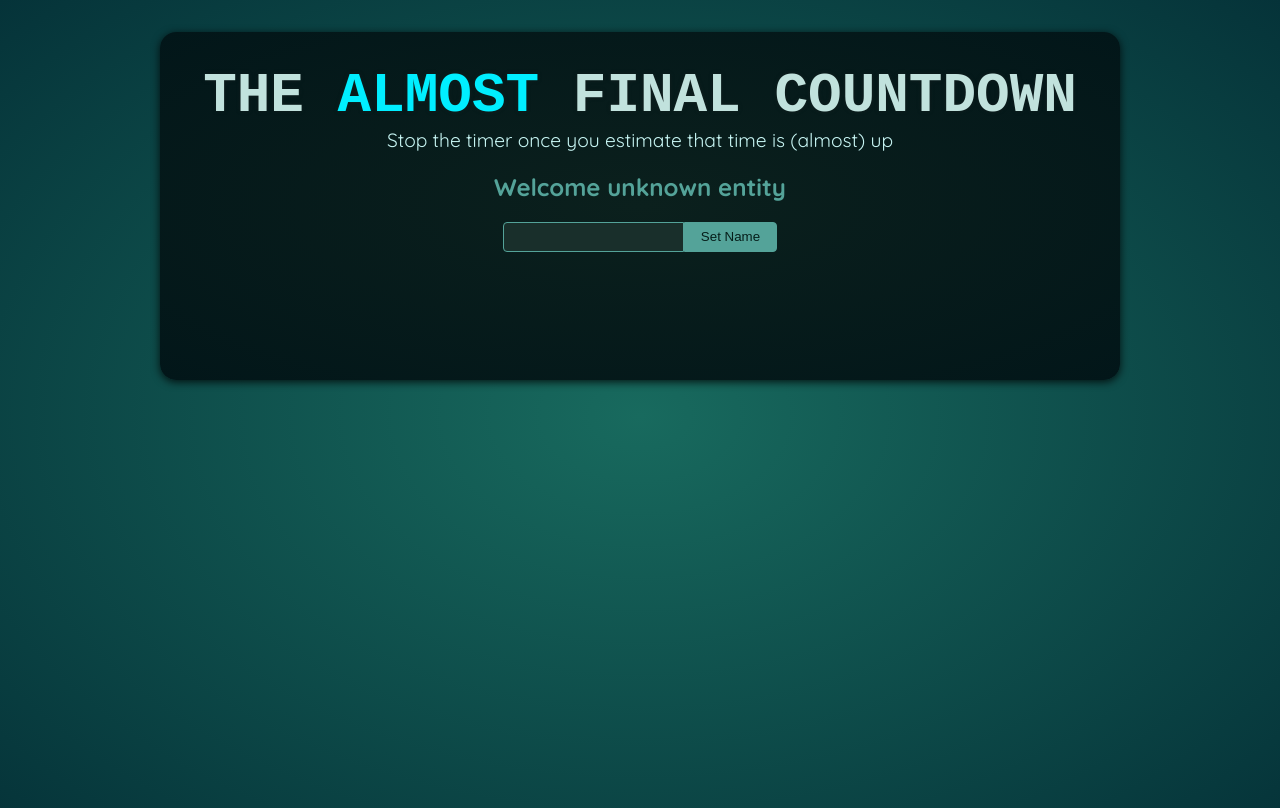
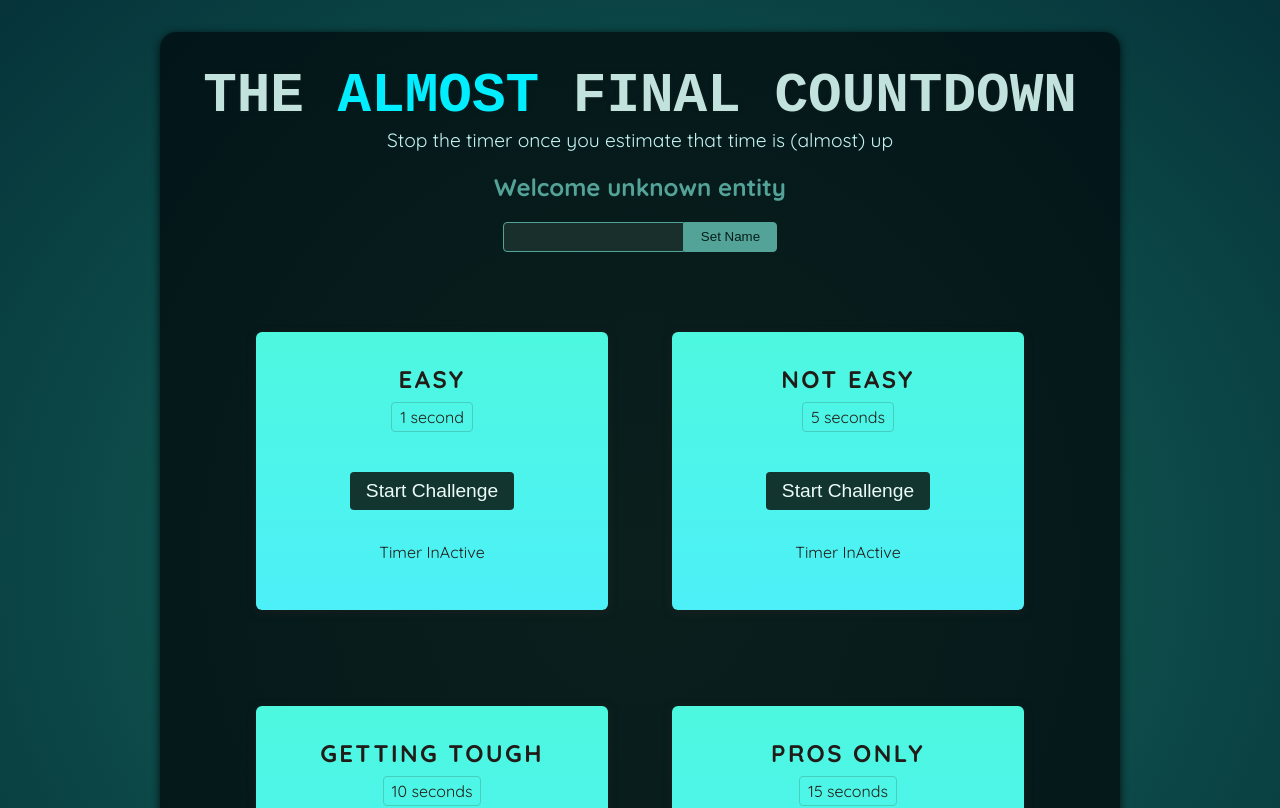
Before and after one commit to adnankhan1015/refs-and-portals, a React (Vite) app: page / in a window 1280 px wide. Shown: the top 808 px of the page. Built offline with nearby package versions, Linux system fonts and the light colour scheme; a web font is replaced by a local one.

Commit message:
Add UI for TimeChallenge

```diff
--- a/src/App.jsx
+++ b/src/App.jsx
@@ -1,10 +1,16 @@
-import Player from './components/Player.jsx';
+import Player from "./components/Player.jsx";
+import TimeChallenge from "./components/TimeChallenge.jsx";
 
 function App() {
   return (
     <>
       <Player />
-      <div id="challenges"></div>
+      <div id="challenges">
+        <TimeChallenge title="Easy" targetTime={1} />
+        <TimeChallenge title="Not Easy" targetTime={5} />
+        <TimeChallenge title="Getting Tough" targetTime={10} />
+        <TimeChallenge title="Pros Only" targetTime={15} />
+      </div>
     </>
   );
 }
--- /dev/null
+++ b/src/components/TimeChallenge.jsx
@@ -0,0 +1,40 @@
+import React, { useState } from "react";
+
+const TimeChallenge = ({ title, targetTime }) => {
+  const [timerExpired, setTimerExpired] = useState(false);
+  const [timerStarted, setTimerStarted] = useState(false);
+
+  function handleStart() {
+    setTimeout(() => {
+      setTimerExpired(true);
+    }, targetTime * 1000);
+
+    setTimerStarted(true);
+  }
+
+  function handleStop() {
+    // ? How do we get access to the startTimer Function in this function?
+    // * and that's where a ref can help us.
+  }
+
+  return (
+    <section className="challenge">
+      <h2>{title}</h2>
+      {timerExpired && <p>You Lost</p>}
+      <p className="challenge-time">
+        {targetTime} second{targetTime > 1 ? "s" : ""}
+      </p>
+      <p>
+        <button onClick={handleStart}>
+          {timerStarted ? "Stop" : "Start"} Challenge
+        </button>
+      </p>
+      <p className={timerStarted ? "active" : undefined}>
+        {" "}
+        {timerStarted ? "Time is running..." : "Timer InActive"}{" "}
+      </p>
+    </section>
+  );
+};
+
+export default TimeChallenge;
```
